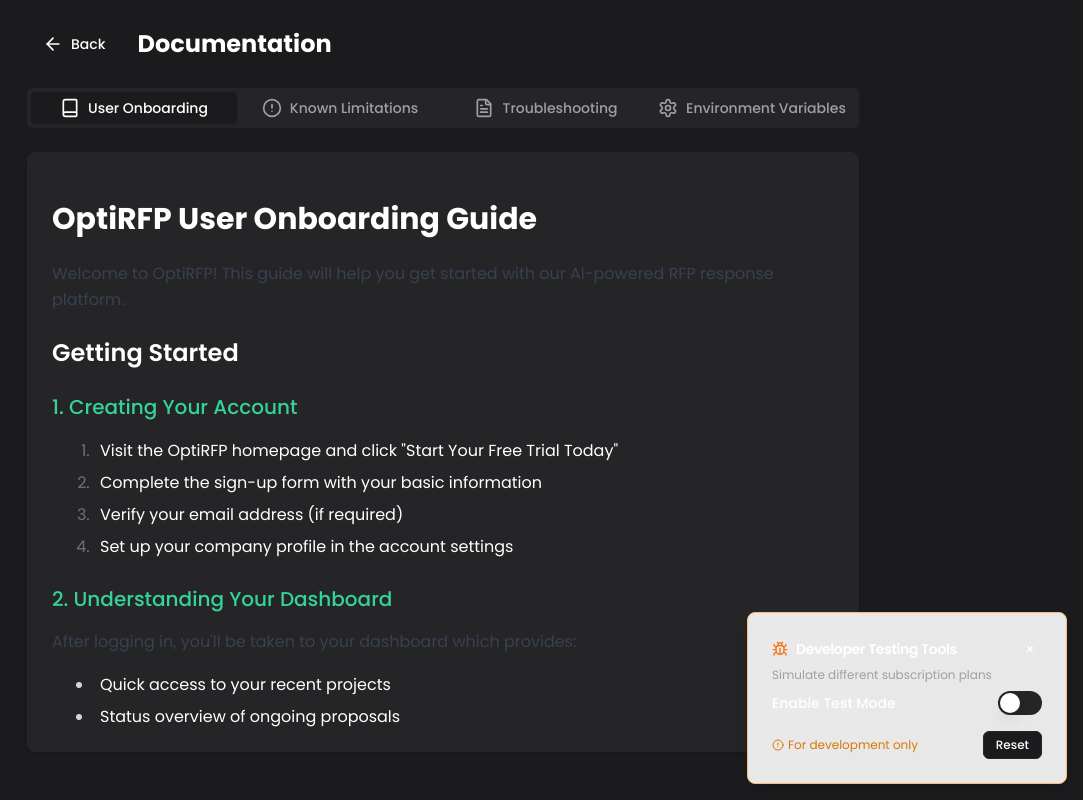
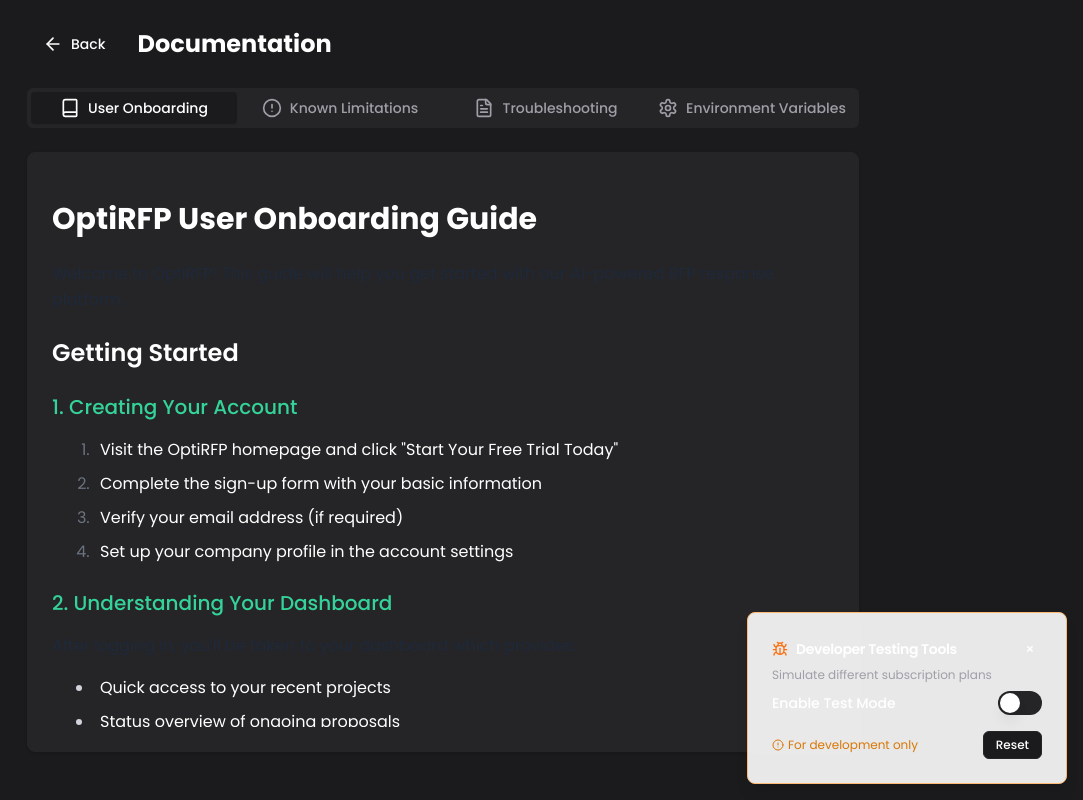
Before and after one commit to 13aherbert/ai-proposal-genius, a React (Vite) app: page /docs/1 in a window 1280 px wide. Shown: the whole page, without its empty margins (197-1280 px from the left). Built offline with nearby package versions, Linux system fonts and the light colour scheme.

Commit message:
Improve documentation readability
Improve the readability of the documentation.

```diff
--- a/src/components/documentation/DocsViewer.tsx
+++ b/src/components/documentation/DocsViewer.tsx
@@ -107,7 +107,7 @@ export function DocsViewer() {
           <TabsContent key={doc.id} value={doc.id} className="mt-0">
             <div className="bg-muted dark:bg-secondary rounded-lg shadow p-6 border border-muted dark:border-gray-800">
               <ScrollArea className="h-[calc(100vh-250px)] pr-4">
-                <div className="prose dark:prose-invert max-w-none prose-headings:mt-6 prose-headings:mb-4 prose-h1:text-3xl prose-h1:font-bold prose-h1:mb-6 prose-h2:text-2xl prose-h2:font-semibold prose-h3:text-xl prose-h3:font-medium prose-p:my-4 prose-p:leading-relaxed prose-p:text-gray-700 dark:prose-p:text-gray-300 prose-li:my-1 prose-li:ml-4 prose-ul:my-4 prose-ol:my-4">
+                <div className="prose dark:prose-invert max-w-none prose-headings:mt-6 prose-headings:mb-4 prose-h1:text-3xl prose-h1:font-bold prose-h1:mb-6 prose-h2:text-2xl prose-h2:font-semibold prose-h3:text-xl prose-h3:font-medium prose-p:my-4 prose-p:leading-relaxed prose-p:text-slate-800 dark:prose-p:text-slate-200 prose-li:my-2 prose-li:ml-4 prose-ul:my-4 prose-ol:my-4 prose-a:text-brand-green dark:prose-a:text-brand-green prose-a:font-medium prose-strong:font-semibold prose-strong:text-slate-900 dark:prose-strong:text-white text-[16px] leading-relaxed">
                   <ReactMarkdown>{content}</ReactMarkdown>
                 </div>
               </ScrollArea>
```
